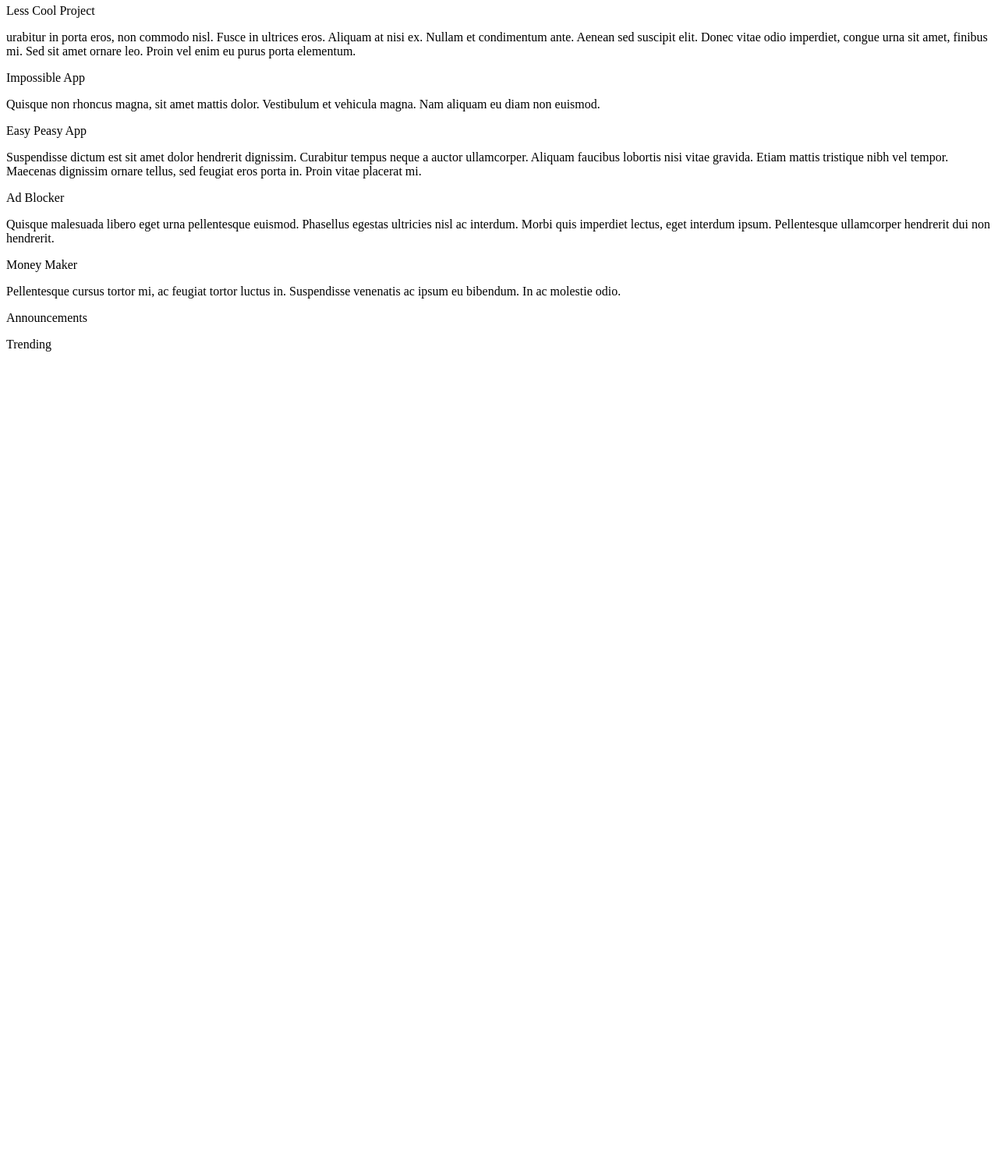
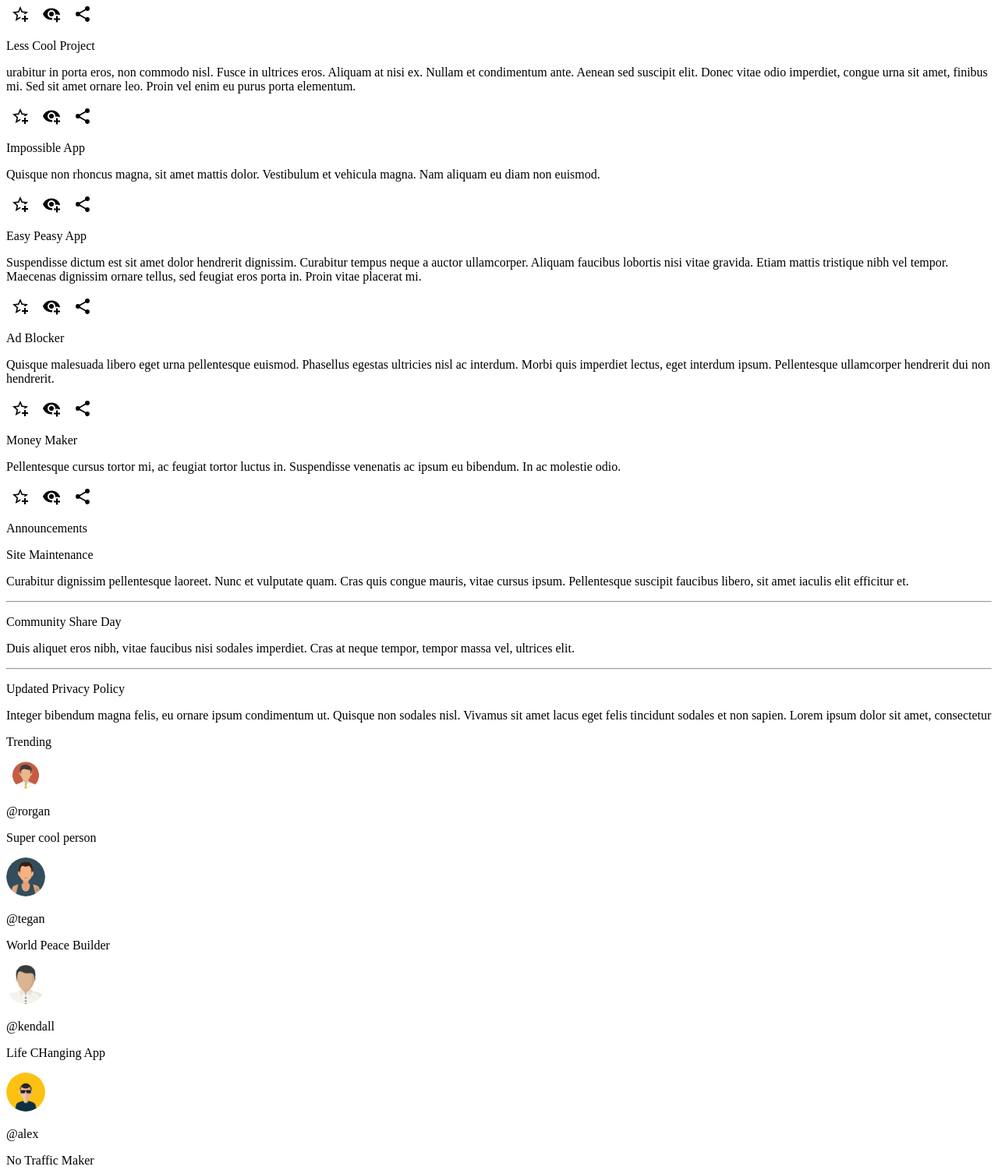
Before and after one commit to elvinasn/admin-dashboard, a plain HTML site: page index.html in a window 1280 px wide. Shown: the part 1300-2801 px from the top of the page at 78% size. Before the commit the page ends 1767 px from the top, so only its background shows below. Drawn offline with Linux system fonts and the light colour scheme.

Commit message:
html file done

```diff
--- a/index.html
+++ b/index.html
@@ -85,6 +85,15 @@
             Pellentesque tristique pulvinar enim nec pellentesque. Nullam
             accumsan sodales aliquam. Suspendisse eget ipsum enim.
           </p>
+          <button>
+            <img src="images/star.svg" alt="" />
+          </button>
+          <button>
+            <img src="images/eye.svg" alt="" />
+          </button>
+          <button>
+            <img src="images/share.svg" alt="" />
+          </button>
         </div>
         <div class="projects__card">
           <p class="card__header">Less Cool Project</p>
@@ -94,6 +103,15 @@
             elit. Donec vitae odio imperdiet, congue urna sit amet, finibus mi.
             Sed sit amet ornare leo. Proin vel enim eu purus porta elementum.
           </p>
+          <button>
+            <img src="images/star.svg" alt="" />
+          </button>
+          <button>
+            <img src="images/eye.svg" alt="" />
+          </button>
+          <button>
+            <img src="images/share.svg" alt="" />
+          </button>
         </div>
         <div class="projects__card">
           <p class="card__header">Impossible App</p>
@@ -101,6 +119,15 @@
             Quisque non rhoncus magna, sit amet mattis dolor. Vestibulum et
             vehicula magna. Nam aliquam eu diam non euismod.
           </p>
+          <button>
+            <img src="images/star.svg" alt="" />
+          </button>
+          <button>
+            <img src="images/eye.svg" alt="" />
+          </button>
+          <button>
+            <img src="images/share.svg" alt="" />
+          </button>
         </div>
         <div class="projects__card">
           <p class="card__header">Easy Peasy App</p>
@@ -111,6 +138,15 @@
             dignissim ornare tellus, sed feugiat eros porta in. Proin vitae
             placerat mi.
           </p>
+          <button>
+            <img src="images/star.svg" alt="" />
+          </button>
+          <button>
+            <img src="images/eye.svg" alt="" />
+          </button>
+          <button>
+            <img src="images/share.svg" alt="" />
+          </button>
         </div>
         <div class="projects__card">
           <p class="card__header">Ad Blocker</p>
@@ -120,6 +156,15 @@
             eget interdum ipsum. Pellentesque ullamcorper hendrerit dui non
             hendrerit.
           </p>
+          <button>
+            <img src="images/star.svg" alt="" />
+          </button>
+          <button>
+            <img src="images/eye.svg" alt="" />
+          </button>
+          <button>
+            <img src="images/share.svg" alt="" />
+          </button>
         </div>
         <div class="projects__card">
           <p class="card__header">Money Maker</p>
@@ -127,13 +172,68 @@
             Pellentesque cursus tortor mi, ac feugiat tortor luctus in.
             Suspendisse venenatis ac ipsum eu bibendum. In ac molestie odio.
           </p>
+          <button>
+            <img src="images/star.svg" alt="" />
+          </button>
+          <button>
+            <img src="images/eye.svg" alt="" />
+          </button>
+          <button>
+            <img src="images/share.svg" alt="" />
+          </button>
         </div>
       </div>
       <div class="main__sidebar">
-        <p>Announcements</p>
-        <div class="sidebar__announcements"></div>
-        <p>Trending</p>
-        <div class="sidebar__trending"></div>
+        <div class="sidebar__section">
+          <p>Announcements</p>
+          <div class="sidebar__announcements">
+            <p class="announcements__header">Site Maintenance</p>
+            <p>
+              Curabitur dignissim pellentesque laoreet. Nunc et vulputate quam.
+              Cras quis congue mauris, vitae cursus ipsum. Pellentesque suscipit
+              faucibus libero, sit amet iaculis elit efficitur et.
+            </p>
+            <hr />
+            <p class="announcements__header">Community Share Day</p>
+            <p>
+              Duis aliquet eros nibh, vitae faucibus nisi sodales imperdiet.
+              Cras at neque tempor, tempor massa vel, ultrices elit.
+            </p>
+            <hr />
+            <p class="announcements__header">Updated Privacy Policy</p>
+            <p>
+              Integer bibendum magna felis, eu ornare ipsum condimentum ut.
+              Quisque non sodales nisl. Vivamus sit amet lacus eget felis
+              tincidunt sodales et non sapien. Lorem ipsum dolor sit amet,
+              consectetur
+            </p>
+          </div>
+        </div>
+        <div class="sidebar__section">
+          <p>Trending</p>
+          <div class="sidebar__trending">
+            <div class="trending__profile">
+              <img src="images/avatar2.png" alt="" />
+              <p class="profile__tag">@rorgan</p>
+              <p class="profile__description">Super cool person</p>
+            </div>
+            <div class="trending__profile">
+              <img src="images/avatar1.png" alt="" />
+              <p class="profile__tag">@tegan</p>
+              <p class="profile__description">World Peace Builder</p>
+            </div>
+            <div class="trending__profile">
+              <img src="images/avatar3.png" alt="" />
+              <p class="profile__tag">@kendall</p>
+              <p class="profile__description">Life CHanging App</p>
+            </div>
+            <div class="trending__profile">
+              <img src="images/avatar4.png" alt="" />
+              <p class="profile__tag">@alex</p>
+              <p class="profile__description">No Traffic Maker</p>
+            </div>
+          </div>
+        </div>
       </div>
     </main>
   </body>
--- a/style.css
+++ b/style.css
@@ -1,7 +1,8 @@
-nav{
+nav {
   background-color: lightblue;
 }
-.header__profile > img {
+.header__profile > img,
+.trending__profile > img {
   width: 50px;
   border-radius: 25px;
 }
@@ -12,3 +13,7 @@ nav{
 .nav__section > img {
   width: 30px;
 }
+.projects__card > button {
+  background-color: inherit;
+  border: none;
+}
```
Also changed, not shown: images/avatar1.png (added), images/avatar2.png (added), images/avatar3.png (added), images/avatar4.png (added), images/eye.svg (added), images/share.svg (added), images/star.svg (added).
